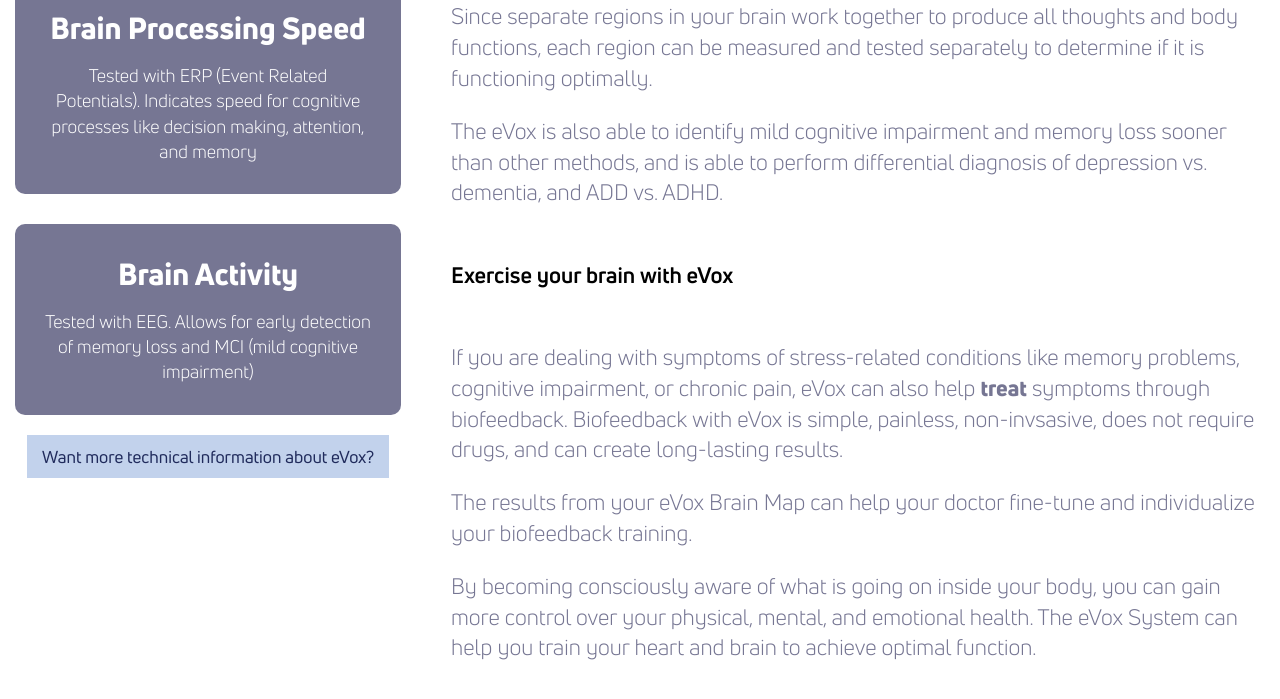
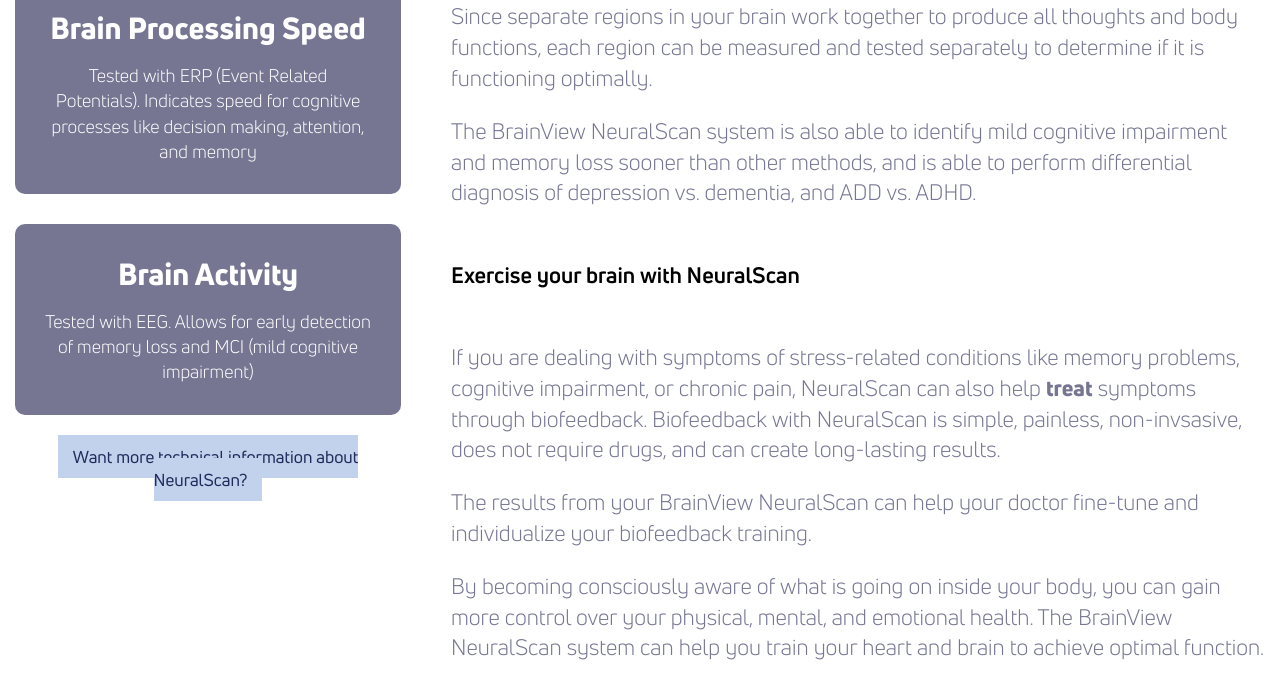
Before and after one commit to theneverwoods/gerstenberg.clinic, a Jekyll site: the page built from services/evox.html, in a window 1280 px wide and 1400 px high, scrolled down 2011 px, cut to the strip 0-715 px from the top of the window. Shown: the top 699 px of the strip. Built offline with Jekyll 4.4.1, drawn with Linux system fonts in a browser that asks for light colours; some of the changed text lies outside the part shown.

Commit message:
change to NeuralScan

```diff
--- a/services/evox.html
+++ b/services/evox.html
@@ -1,10 +1,10 @@
 ---
 layout: default
-permalink: /services/evox
+permalink: /services/NeuralScan
 hero: /img/heros/hero-gclinic-evox.jpg
-tagline: "The eVox System - measure, track and train your brain"
+tagline: "The BrainView NeuralScan system - measure, track and train your brain"
 stylesheet: evox
-description: "eVox quantitatively assesses and often distinguishes various cognitive problems. The eVox is also able to identify mild cognitive impairment and memory loss sooner than other methods, and is able to perform differential diagnosis of depression vs. dementia, and ADD vs. ADHD. It is bassically a lab test for the brain."
+description: "The BrainView NeuralScan system quantitatively assesses and often distinguishes various cognitive problems. The NeuralScan is also able to identify mild cognitive impairment and memory loss sooner than other methods, and is able to perform differential diagnosis of depression vs. dementia, and ADD vs. ADHD. It is bassically a lab test for the brain."
 keywords: "Gerstenberg, Gertenberg, Gersteberg, Gerstenburg, Gurstenburg, Gutenberg, Gutenburg, Gurtenberg, Gurtenburg, Paul, Doctor, Dr,wellness,well,head,mental,health,alzheimers,dementia,add,adhd,lab,brain,test,"
 redirect_from: /checkyourhead
 ---
@@ -26,7 +26,7 @@ redirect_from: /checkyourhead
 			Are you suffering from loss of productivity?  <br>
 			Are you concerned that you might have ADD? <br>
 			<br>
-			<b>eVox quantitatively assesses and often distinguishes various cognitive problems.</b>
+			<b>NeuralScan quantitatively assesses and often distinguishes various cognitive problems.</b>
 		</p>
 	</div>
 </div>
@@ -54,8 +54,8 @@ redirect_from: /checkyourhead
 		</div>
 		<div height="10px">
 		</div>
-		<a href="https://evokeneuroscience.com/wp-content/downloads/ERP-EEG_biomarkers_white-paper_20180719RevA.pdf" target="_blank" class="btn">
-			Want more technical information about eVox?
+		<a href="https://www.brainview.com/s_science.html" target="_blank" class="btn">
+			Want more technical information about NeuralScan?
 		</a>
 	</div>
 	<div class="two-thirds">
@@ -63,23 +63,23 @@ redirect_from: /checkyourhead
 		<p>As your most important organ, your brain serves as the center of your nervous system, controlling all parts of your body. Understanding and maintaining your brain function is important, especially when trying to manage these above issues.
 		</p>
 		<p>Since separate regions in your brain work together to produce all thoughts and body functions, each region can be measured and tested separately to determine if it is functioning optimally.</p>
-		<p>The eVox is also able to identify mild cognitive impairment and memory loss sooner than other methods, and is able to perform differential diagnosis of depression vs. dementia, and ADD vs. ADHD.</p>
-		<h3> Exercise your brain with eVox</h3>
-		<p>If you are dealing with symptoms of stress-related conditions like memory problems, cognitive impairment, or chronic pain, eVox can also help <b>treat</b> symptoms through biofeedback. Biofeedback with eVox is simple, painless, non-invsasive, does not require drugs, and can create long-lasting results. </p>
-		<p>The results from your eVox Brain Map can help your doctor fine-tune and individualize your biofeedback training.</p>
-		<p>By becoming consciously aware of what is going on inside your body, you can gain more control over your physical, mental, and emotional health. The eVox System can help you train your heart and brain to achieve optimal function.</p>
+		<p>The BrainView NeuralScan system is also able to identify mild cognitive impairment and memory loss sooner than other methods, and is able to perform differential diagnosis of depression vs. dementia, and ADD vs. ADHD.</p>
+		<h3> Exercise your brain with NeuralScan</h3>
+		<p>If you are dealing with symptoms of stress-related conditions like memory problems, cognitive impairment, or chronic pain, NeuralScan can also help <b>treat</b> symptoms through biofeedback. Biofeedback with NeuralScan is simple, painless, non-invsasive, does not require drugs, and can create long-lasting results. </p>
+		<p>The results from your BrainView NeuralScan can help your doctor fine-tune and individualize your biofeedback training.</p>
+		<p>By becoming consciously aware of what is going on inside your body, you can gain more control over your physical, mental, and emotional health. The BrainView NeuralScan system can help you train your heart and brain to achieve optimal function.</p>
 	</div>
 </div>
 
 <div class="row tiles">
 	<div class="half tile img">
-		<img src="../img/lrg-squares/lrg-squares-evox.jpg" alt="Sample eVox test results on a computer screen." />
+		<img src="../img/lrg-squares/lrg-squares-evox.jpg" alt="Sample NeuralScan test results on a computer screen." />
 	</div>
 	<div class="half tile light text">
 		<h2>Ready to get tested?</h2>
 		<h3>How it works:</h3>
-		<p>The eVox System runs a simple and painless assessment that takes about 45 minutes. During the test, you’ll wear the EEG cap, similar to a swim cap. The eVox System prompts you through a series of simple exercises while your brainwave activity is recorded.</p>
-		<p>The resulting eVox Brain Map reveals objective measurements of your brain and heart function that help your doctor develop a care plan that is best for you. Your doctor may recommend biofeedback training to optimize your brain function or other medical treatments.</p>
+		<p>The BrainView NeuralScan system runs a simple and painless assessment that takes about 45 minutes. During the test, you’ll wear the EEG cap, similar to a swim cap. The BrainView NeuralScan system prompts you through a series of simple exercises while your brainwave activity is recorded.</p>
+		<p>The resulting NeuralScan reveals objective measurements of your brain and heart function that help your doctor develop a care plan that is best for you. Your doctor may recommend biofeedback training to optimize your brain function or other medical treatments.</p>
 	</div>
 </div>
 
```
